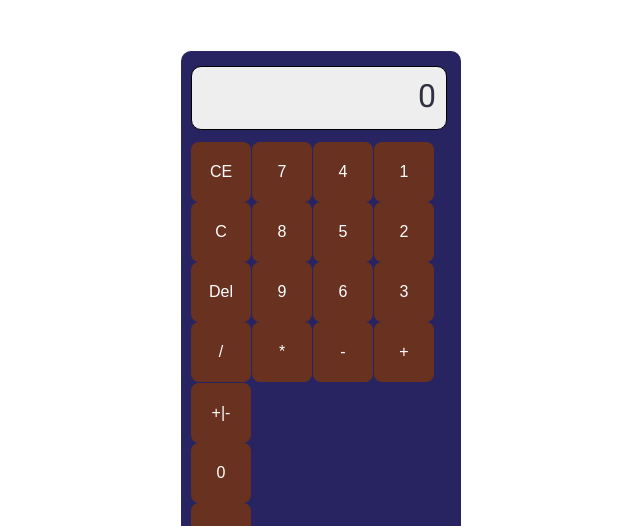
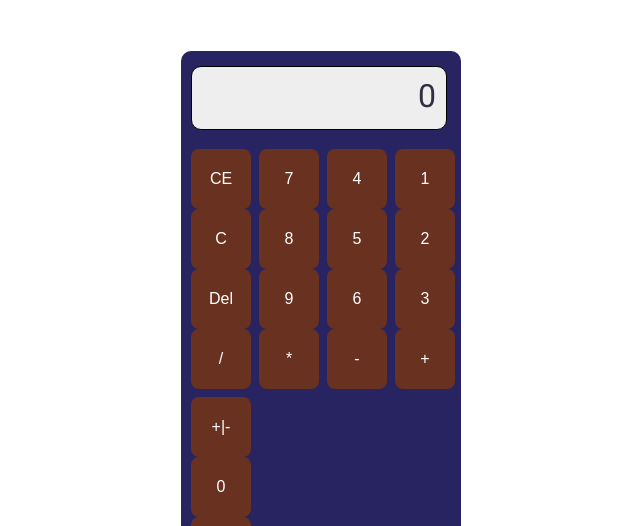
Before and after one commit to johnpham0527/workflow-practice, a website: page src/calculator.html in a window 1280 px wide. Shown: the part 278-804 px from the top of the page, without its empty margins (319-959 px from the left). Drawn offline with nearby package versions, Linux system fonts and the light colour scheme.

Commit message:
Change grid gap to 8px

```diff
--- a/src/calc.css
+++ b/src/calc.css
@@ -63,7 +63,7 @@ main {
     grid-template-rows: 2.5em repeat(5, 1fr);
     grid-template-columns: repeat(4, 60px);
     grid-auto-rows: 64px;
-    grid-gap: 1px;
+    grid-gap: 8px;
 }
 
 #display {
```
